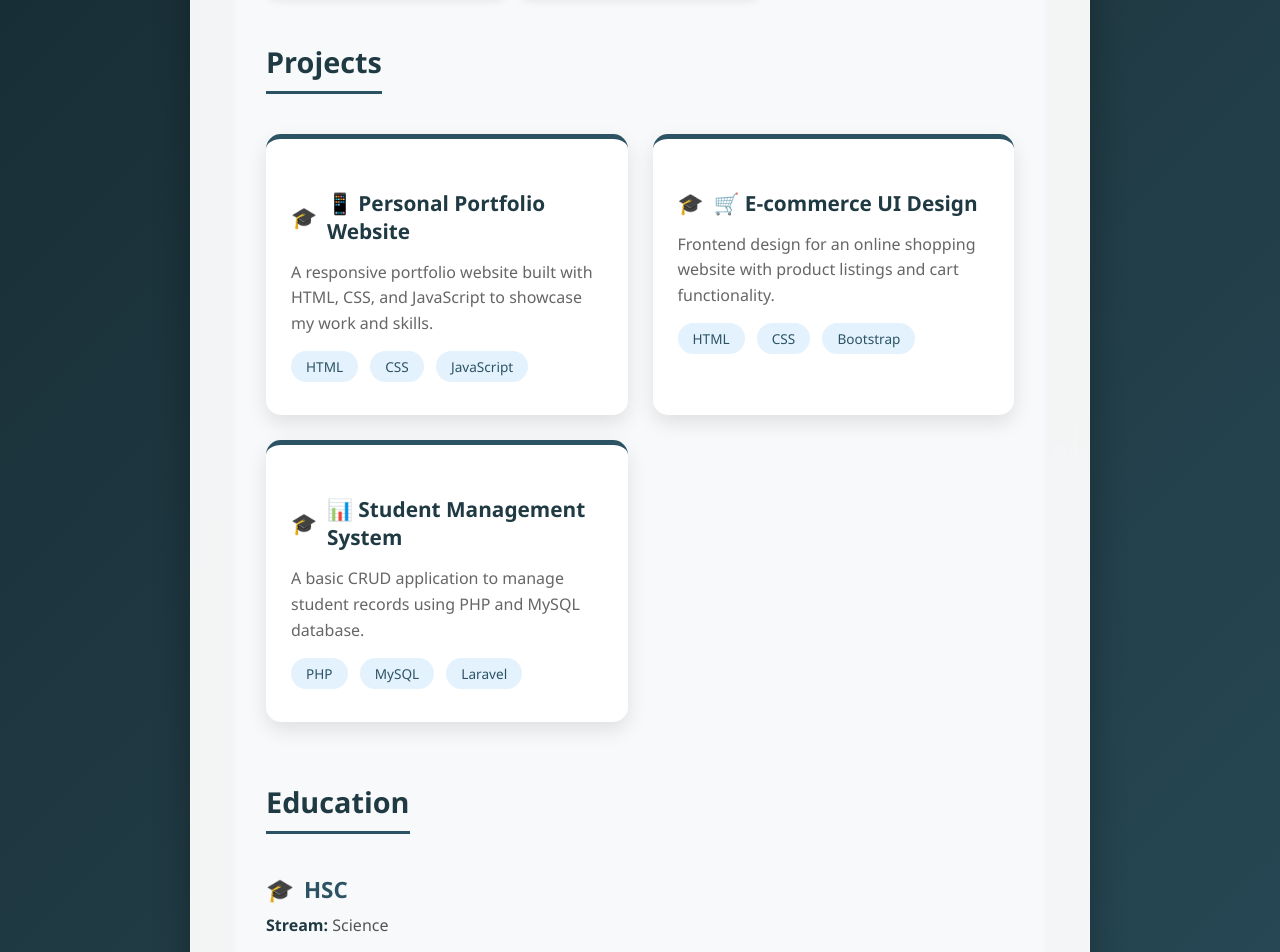
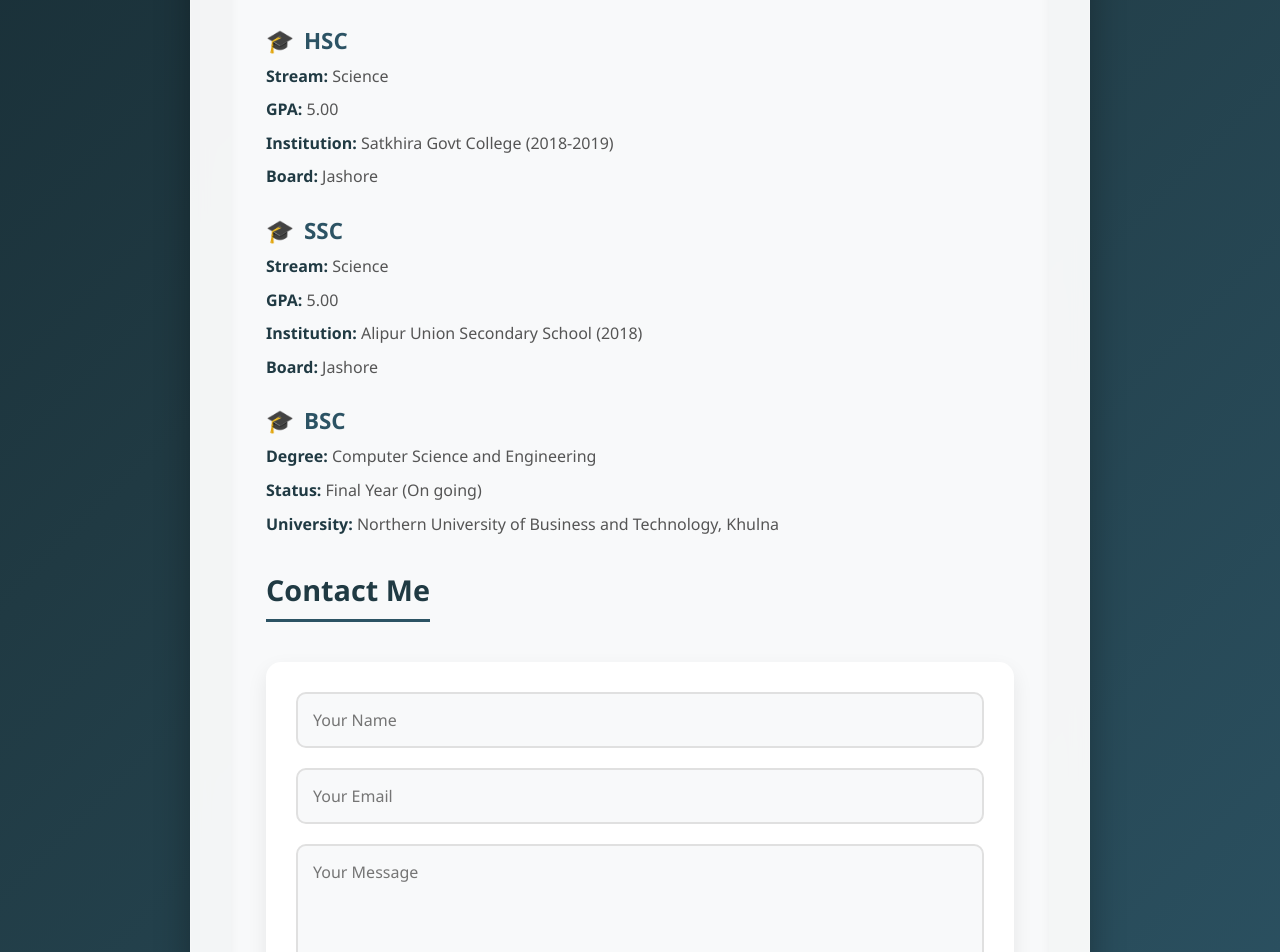
Before and after one commit to nazmusshakib878/nazmusshakib.github.io, a plain HTML site: page index.html in a window 1280 px wide. Shown: the part 1272-2224 px from the top of the page. Drawn offline with Linux system fonts and the light colour scheme.

Commit message:
Update index.html

```diff
--- a/index.html
+++ b/index.html
@@ -379,7 +379,7 @@
         <img src="profile.jpg" class="profile">
         <h1>Md. Nazmus Shakib</h1>
         <p class="bio">
-            Web Enthusiast | Learner | Creator
+            Web Enthusiast | Learner | Student
         </p>
 
         <div class="links">
@@ -396,9 +396,7 @@
             <h2>About Me</h2>
             <p>I am a passionate learner and aspiring web developer with a strong interest in modern web technologies. I enjoy working with HTML, CSS, and basic web design to create clean, responsive, and user-friendly websites. I believe in continuous learning and improving my skills step by step. My goal is to build professional websites and grow as a skilled developer in the future.</p>
 
-            <blockquote>
-                "পৃথিবী থেকে কেউ তৃপ্ত আত্মা নিয়ে যেতে পারবে না কখনো"
-            </blockquote>
+
 
             <h2>Blood Donation</h2>
             <p><strong>Blood Group:</strong> A+</p>
@@ -416,30 +414,7 @@
                 <li>PHP Laravel</li>
             </ul>
 
-            <h2>Projects</h2>
-            <div class="projects">
-                <div class="project-card">
-                    <h3>📱 Personal Portfolio Website</h3>
-                    <p>A responsive portfolio website built with HTML, CSS, and JavaScript to showcase my work and skills.</p>
-                    <span class="tech-tag">HTML</span>
-                    <span class="tech-tag">CSS</span>
-                    <span class="tech-tag">JavaScript</span>
-                </div>
-                <div class="project-card">
-                    <h3>🛒 E-commerce UI Design</h3>
-                    <p>Frontend design for an online shopping website with product listings and cart functionality.</p>
-                    <span class="tech-tag">HTML</span>
-                    <span class="tech-tag">CSS</span>
-                    <span class="tech-tag">Bootstrap</span>
-                </div>
-                <div class="project-card">
-                    <h3>📊 Student Management System</h3>
-                    <p>A basic CRUD application to manage student records using PHP and MySQL database.</p>
-                    <span class="tech-tag">PHP</span>
-                    <span class="tech-tag">MySQL</span>
-                    <span class="tech-tag">Laravel</span>
-                </div>
-            </div>
+
 
             <h2>Education</h2>
 
```
